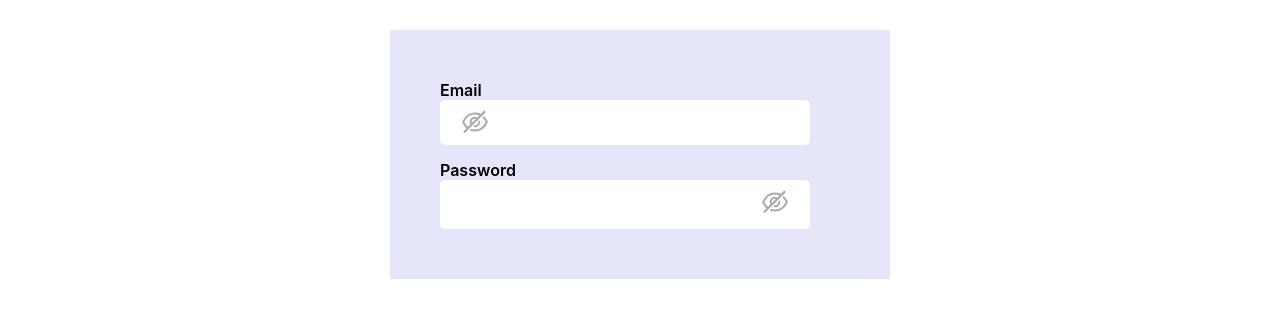
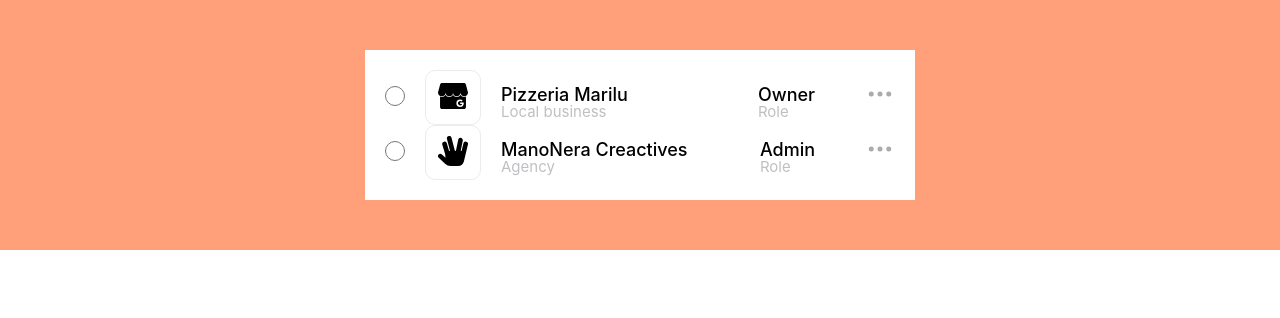
Before and after one commit to Zaibi727/Collection-of-Designs, a React (Create React App) app: page / in a window 1280 px wide. Shown: the top 318 px of the page. Built offline with nearby package versions, Linux system fonts and the light colour scheme.

Commit message:
twentyeight

```diff
--- a/src/components/parent.js
+++ b/src/components/parent.js
@@ -22,7 +22,8 @@ import './dropDown.css';
 //import Button from './twentySix/btnBoot';
 //import Twob from './twentySix/twoBtn';
 //import AbstractButton from './AbstactComponents/AbstractButton/button';
-import AB from './twentySeven/aB';
+//import AB from './twentySeven/aB';
+import FlexParent from './twentyEight/flexParent';
 
 class Parent extends Component {
 
@@ -32,7 +33,7 @@ class Parent extends Component {
         return (
             <div>
 
-              <AB />
+              <FlexParent/>
            </div>
          );
     }
--- /dev/null
+++ b/src/components/twentyEight/abstractEight.js
@@ -0,0 +1,21 @@
+import React from 'react';
+import styles from './twentyEight.module.css';
+
+
+
+ const AbstractEight = (props) => {
+    const { type, name } = {...props };
+  return (
+     <div>
+            <div className={styles.divOne}>
+                 <input
+                 type={type}
+                 name={name}
+                   className={styles.circleRadio}
+                   />
+           </div>
+     </div>
+  )
+};
+
+export default AbstractEight ;
--- /dev/null
+++ b/src/components/twentyEight/flexParent.js
@@ -0,0 +1,91 @@
+import React, { Component } from 'react';
+import AbstractEight from './abstractEight';
+import styles from './twentyEight.module.css';
+import { HiOutlineDotsHorizontal } from "react-icons/hi";
+import { SiGooglemybusiness } from 'react-icons/si';
+import { FaHandSpock } from 'react-icons/fa'
+
+
+class FlexParent extends Component {
+    state = {  }
+    render() {
+        return (
+            <div className={styles.whole}>
+            <div className={styles.wrapper}>
+                <label className={styles.label1}>
+                    <div className={styles.div1}>
+                        <div className={styles.div11}>
+                           <AbstractEight
+                           type="radio"
+                            name="radio"
+
+                            />
+                        </div>
+                        <div className={styles.div12}>
+                           <button>
+                           <SiGooglemybusiness className={styles.hand} />
+                           </button>
+                        </div>
+                        <div className={styles.div13}>
+                            <p className={styles.p1}>Pizzeria Marilu</p>
+                            <p className={styles.p2}> Local business</p>
+                        </div>
+                    </div>
+
+                    <div className={styles.div2}>
+                        <div className={styles.div21}>
+                            <p className={styles.p1}>Owner</p>
+                            <p className={styles.p2}>Role</p>
+                        </div>
+                        <div className={styles.div22}>
+                            <button>
+                            <HiOutlineDotsHorizontal />
+                            </button>
+                        </div>
+                    </div>
+
+                </label>
+
+                {/*--label-one--*/}
+
+                <label className={styles.label1}>
+                    <div className={styles.div1}>
+                        <div className={styles.div11}>
+                           <AbstractEight
+                           type="radio"
+                            name="radio"
+
+                            />
+                        </div>
+                        <div className={styles.div12}>
+                           <button>
+                           <FaHandSpock className={styles.hand} />
+                           </button>
+                        </div>
+                        <div className={styles.div13}>
+                            <p className={styles.p1}>ManoNera Creactives</p>
+                            <p className={styles.p2}> Agency</p>
+                        </div>
+                    </div>
+
+                    <div className={styles.div2}>
+                        <div className={styles.div21}>
+                            <p className={styles.p1}>Admin</p>
+                            <p className={styles.p2}>Role</p>
+                        </div>
+                        <div className={styles.div22}>
+                            <button>
+                            <HiOutlineDotsHorizontal />
+                            </button>
+                        </div>
+                    </div>
+
+                </label>
+
+            </div>
+            </div>
+         );
+    }
+}
+
+export default FlexParent;
--- /dev/null
+++ b/src/components/twentyEight/twentyEight.module.css
@@ -0,0 +1,106 @@
+*{
+    padding: 0px;
+    margin: 0px;
+}
+input:focus,
+select:focus,
+textarea:focus,
+button:focus {
+    outline: none;
+}
+.circleRadio{
+    width: 20px;
+    height: 20px;
+    padding: 20px;
+    border: 1px solid #cdcdd3;
+}
+.circleRadio:checked:after{
+    width: 20px;
+    height: 20px;
+    border-radius: 50%;
+    top: 0px;
+    left: 0px;
+    position: relative;
+    background-color: #ffffff;
+    content: '';
+    display: inline-block;
+    visibility: visible;
+    border: 8px solid rgb(0, 0, 0);
+}
+.whole{
+    background-color: lightsalmon;
+    padding: 50px;
+}
+.wrapper{
+    background-color: rgb(255, 255, 255);
+    padding: 20px;
+    width: 550px;
+    margin: 0px auto;
+}
+.label1{
+    display: flex;
+    justify-content: space-between;
+    align-items: center;
+}
+.div1{
+    display: flex;
+    justify-content: space-between;
+    align-items: center;
+}
+.div11{
+    margin-right: 20px;
+}
+.div12{
+    margin-right: 20px;
+}
+.div12 button{
+    padding: 10px 12px;
+    border-radius: 10px;
+    background-color: white;
+    border: 1px solid #ececf0;
+}
+.div12 button:hover{
+    border: 2px solid black;
+}
+.div13{
+    text-align: left;
+}
+.p1{
+    margin-top: 10px;
+    margin-bottom: 5px;
+    font-size: 18px;
+    font-weight: 500;
+}
+.p2{
+
+    margin-top: -8px;
+    color:#c0bfc3;
+    font-size: 15px;
+}
+
+
+
+/*--div-1--*/
+
+
+
+.div2{
+    display: flex;
+    justify-content: space-between;
+    align-items: center;
+}
+.div21{
+    text-align: left;
+}
+.div22{
+    margin-left: 50px;
+}
+.div22 button{
+    border: none;
+    background-color: transparent;
+    color: #ababab;
+    font-size: 30px;
+}
+.hand{
+    font-size: 30px;
+}
```
